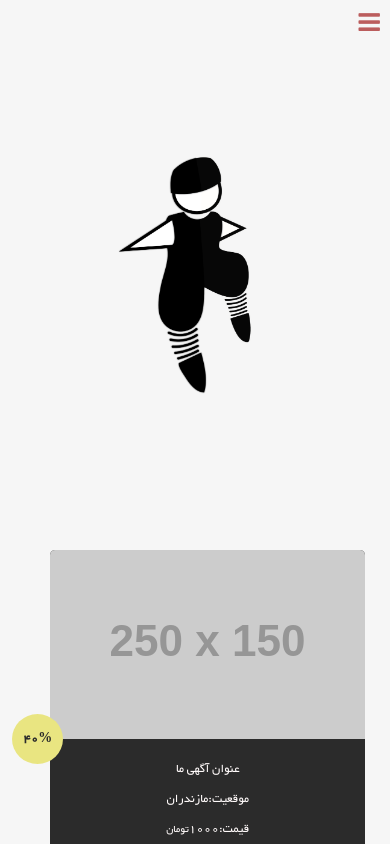
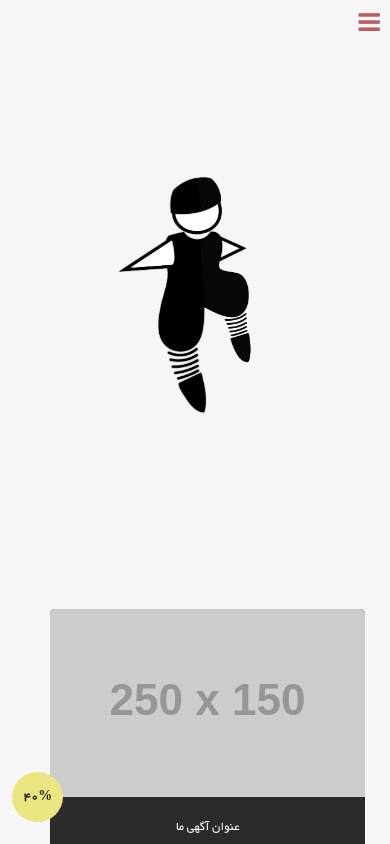
Before and after one commit to alifrd/Chake, a plain HTML site: page index.html in a window 390 px wide. Drawn offline with Linux system fonts and the light colour scheme; placeholder pictures from the web are drawn by us.

Commit message:
Update responsive.css

```diff
--- a/css/responsive.css
+++ b/css/responsive.css
@@ -41,7 +41,7 @@
 		width: 135px;
 		height: 238px;
 		float: left;
-		margin: 40% 30%;
+		margin: 45% 30% 50%;
 	}
 
 }
```
